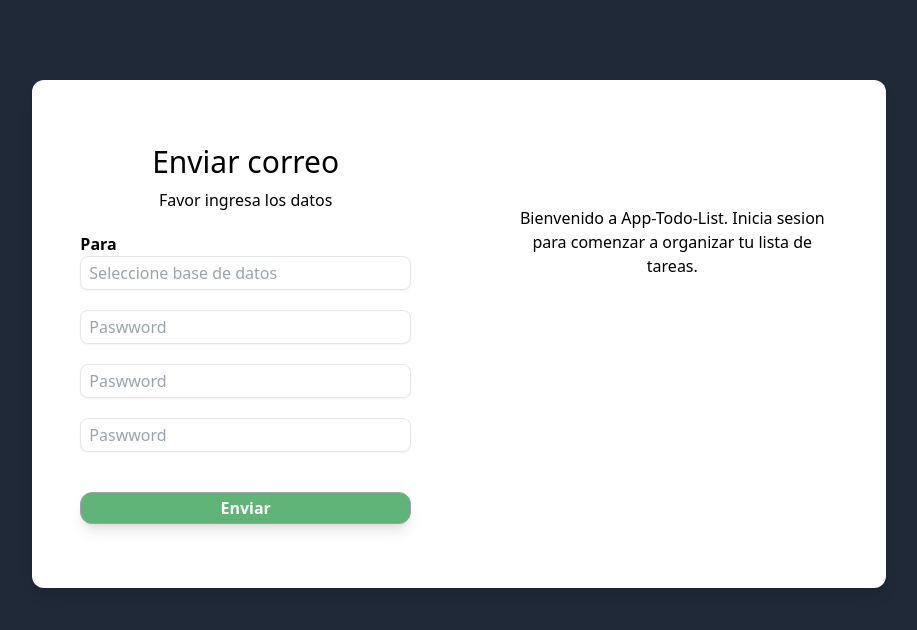
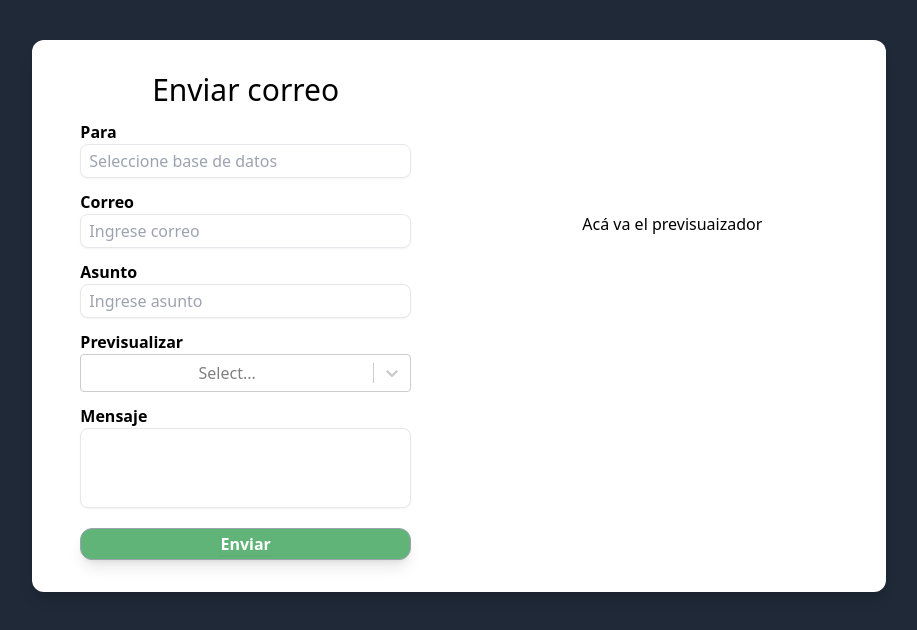
Before and after one commit to LuisCaro92/ComponentesVarios, a React (Create React App) app: page / in a window 1280 px wide. Shown: the top 630 px of the page, without its empty margins (181-1098 px from the left). Built offline with nearby package versions, Linux system fonts and the light colour scheme.

Commit message:
inputs creados

```diff
--- a/package.json
+++ b/package.json
@@ -9,6 +9,7 @@
     "react": "^18.2.0",
     "react-dom": "^18.2.0",
     "react-scripts": "5.0.1",
+    "react-select": "^5.8.0",
     "web-vitals": "^2.1.4"
   },
   "scripts": {
--- /dev/null
+++ b/src/componentes/Dropdown.js
@@ -0,0 +1,13 @@
+import Select from "react-select";
+
+
+const Dropdown =()=>{
+
+    return(
+        <div>
+            <Select className="border-radius-sm"/>
+        </div>
+    )
+}
+
+export default Dropdown;
--- a/src/componentes/Send.js
+++ b/src/componentes/Send.js
@@ -1,17 +1,18 @@
 import { Fragment } from "react";
+import Dropdown from "./Dropdown";
 
 const Send = () => {
   return (
     <Fragment>
-      <div className="bg-gray-800  justify-center min-h-screen py-20">
+      <div className="bg-gray-800  justify-center min-h-screen py-10">
         <div className="mx-auto  flex container-center ">
           <div className="flex w-8/12 bg-white rounded-xl mx-auto shadow-lg overflow-hidden">
 
-            <div className="w-full lg:w-1/2 py-16 px-12">
+            <div className="w-full lg:w-1/2 py-8 px-12">
               <h2 className="text-3xl mb-2">Enviar correo</h2>
-              <p className="mb-4"> Favor ingresa los datos </p>
+
               <form action="#">
-                <div className=" mt-5">
+                <div className=" mt-3">
                     <h1 className="text-start font-bold">Para</h1>
                   <input
                     type="text"
@@ -19,31 +20,36 @@ const Send = () => {
                     className="border border-gray-200 py-1 px-2 rounded-lg w-full shadow-sm hover:"
                   />
                 </div>
-                <div className=" mt-5">
+                <div className=" mt-3">
+                <h1 className="text-start font-bold">Correo</h1>
                   <input
-                    type="password"
-                    placeholder="Paswword"
+                    type="text"
+                    placeholder="Ingrese correo"
                     className="border border-gray-200 py-1 px-2 rounded-lg w-full shadow-sm hover:"
                   />
                 </div>
-                <div className=" mt-5">
+                <div className=" mt-3">
+                <h1 className="text-start font-bold">Asunto</h1>
                   <input
-                    type="password"
-                    placeholder="Paswword"
+                    type="text"
+                    placeholder="Ingrese asunto"
                     className="border border-gray-200 py-1 px-2 rounded-lg w-full shadow-sm hover:"
                   />
                 </div>
-                <div className=" mt-5">
+                <div className=" mt-3">
+                    <h1 className="text-start font-bold">Previsualizar</h1>
+                <Dropdown/>
+                </div>
+                <div className=" mt-3">
+                <h1 className="text-start font-bold">Mensaje</h1>
                   <input
-                    type="password"
-                    placeholder="Paswword"
-                    className="border border-gray-200 py-1 px-2 rounded-lg w-full shadow-sm hover:"
+                    type="text"
+                    className="border border-gray-200 py-1 px-2 rounded-lg w-full h-20 shadow-sm hover:"
                   />
                 </div>
 
-                <div className="mt-5"></div>
 
-                <div className="mt-10">
+                <div className="mt-5">
                   <button className="active:scale-[.98] actiove:duration-75 transition-all hover:scale-[1.02] ease-in-out w-full  bg-[#60B478] rounded-xl h-8 border border-solid border-gray-400 text-center text-white font-bold shadow-lg">
                     <span className="shadow-sm">Enviar</span>
                   </button>
@@ -54,8 +60,7 @@ const Send = () => {
               <h1 className="text-white text-3xl">Welcome</h1>
               <div>
                 <p className="mt-5 mb-20 pb-40 text-dark">
-                  Bienvenido a App-Todo-List. Inicia sesion para comenzar a
-                  organizar tu lista de tareas.
+                 Acá va el previsuaizador
                 </p>
               </div>
             </div>
```
Also changed, not shown: 1 other file (tests, documents, lock files or other folders).
